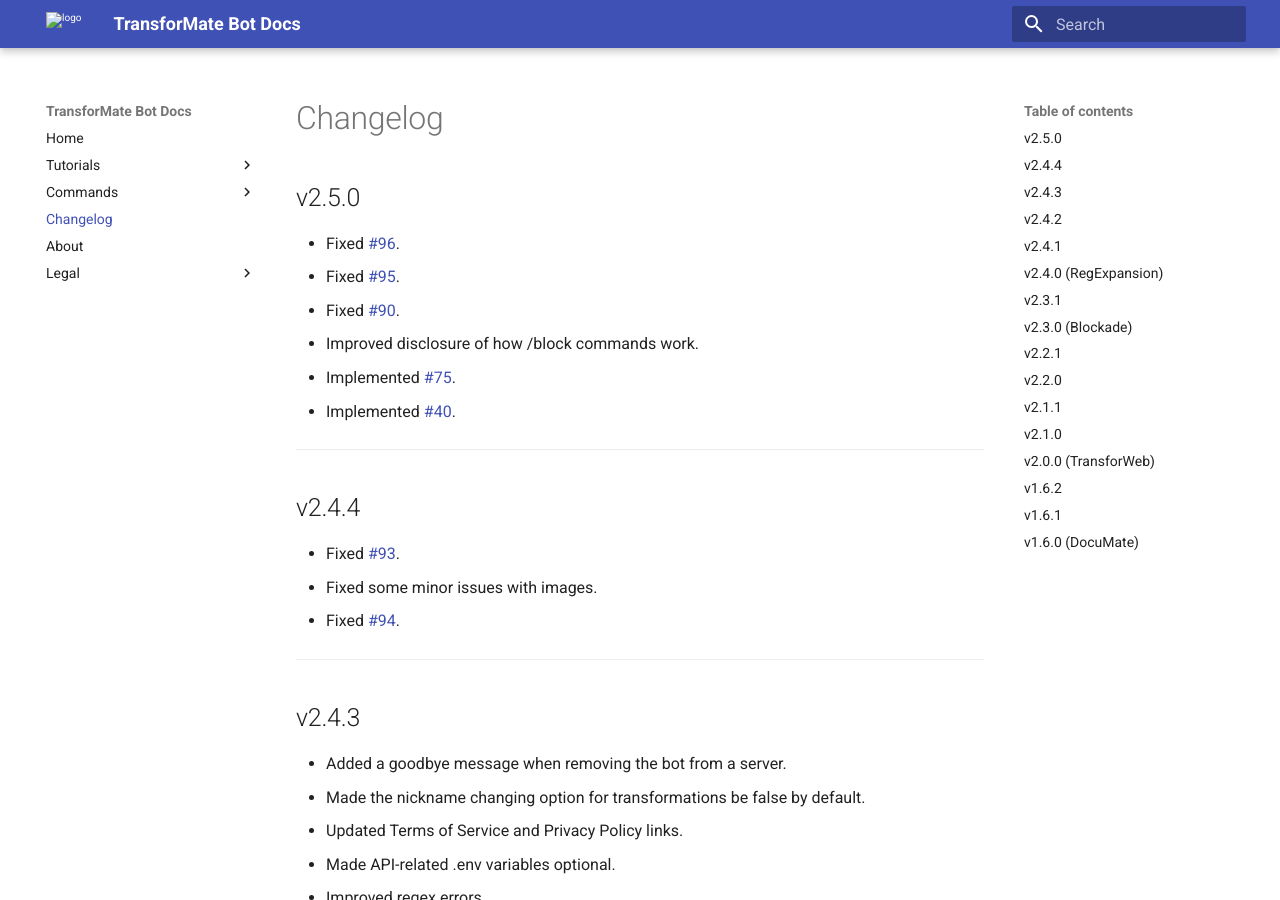
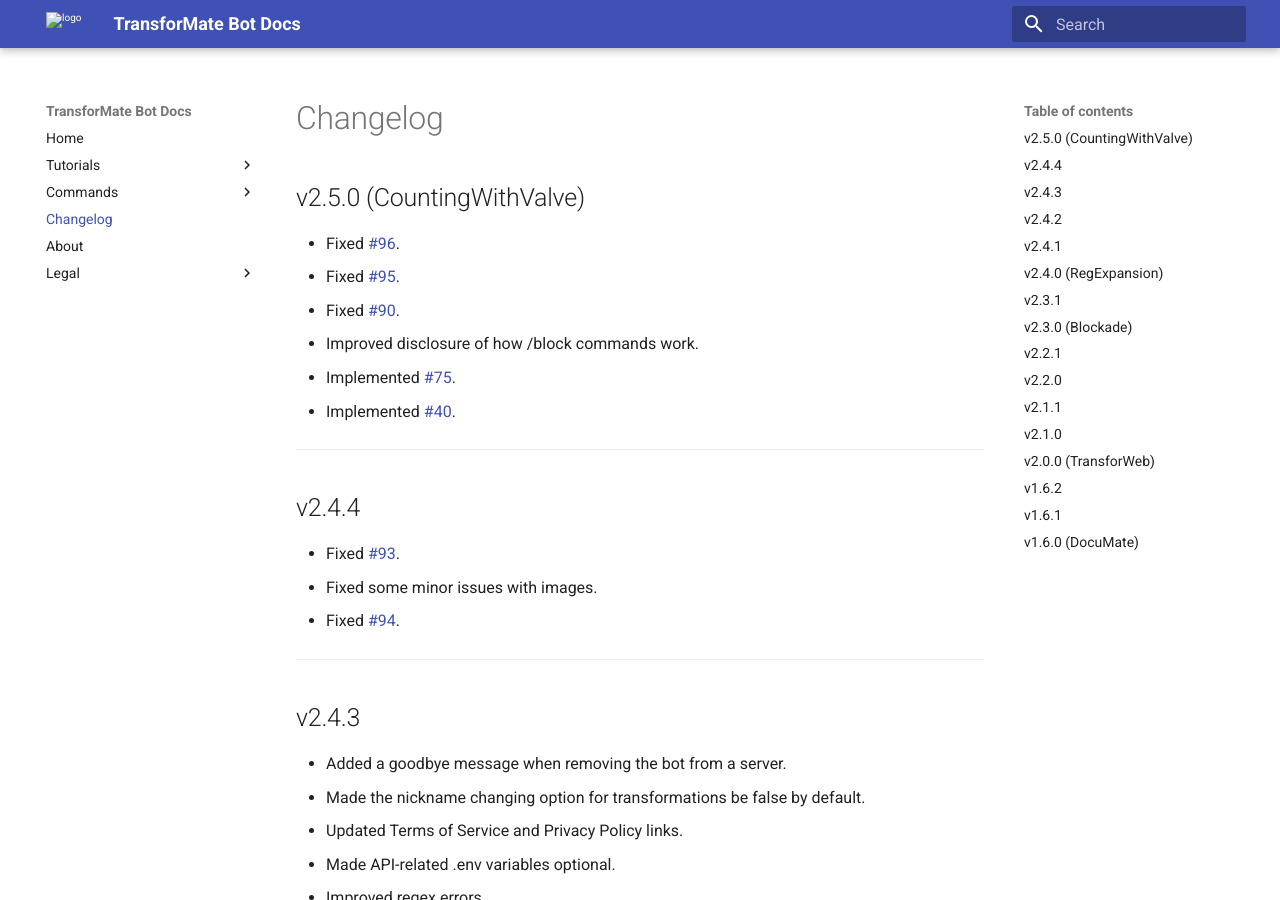
Before and after one commit to dorythecat/TransforMate, an MkDocs documentation site: the page built from docs/changelog.md, in a window 1280 px wide and 900 px high. Built offline with MkDocs 1.6.1 and Material for MkDocs 9.7.7, drawn with Linux system fonts in a browser that asks for light colours.

Commit message:
Added humorous version name to 2.5.0

```diff
--- a/docs/changelog.md
+++ b/docs/changelog.md
@@ -1,4 +1,4 @@
-## v2.5.0
+## v2.5.0 (CountingWithValve)
 - Fixed [#96](https://github.com/dorythecat/TransforMate/issues/96).
 - Fixed [#95](https://github.com/dorythecat/TransforMate/issues/95).
 - Fixed [#90](https://github.com/dorythecat/TransforMate/issues/90).
```
